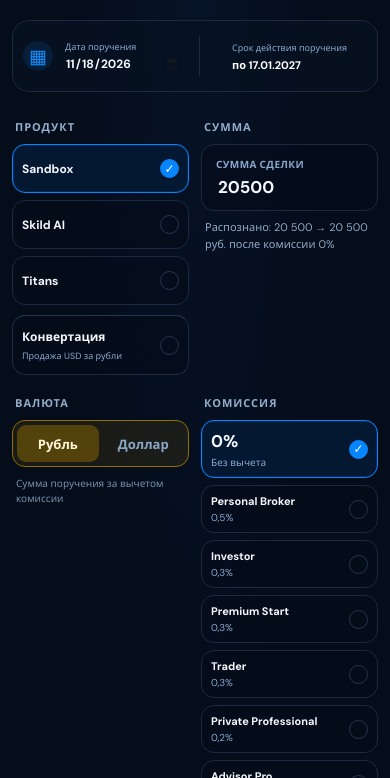
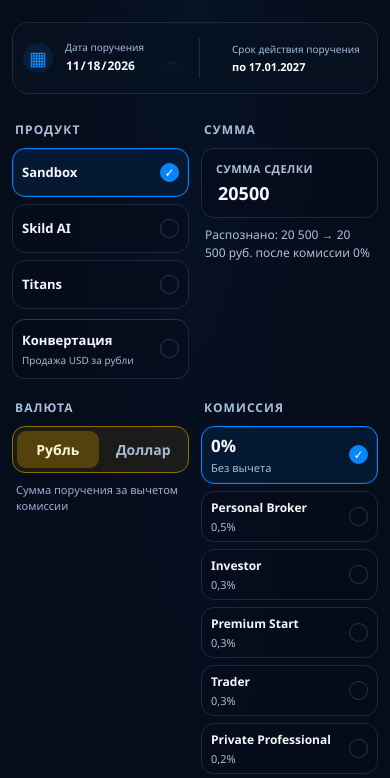
Before and after one commit to Romaaarioo/otc-gi, a plain HTML site: page index.html in a window 390 px wide. Shown: the part 154-932 px from the top of the page. Drawn offline with Linux system fonts and the light colour scheme.

Commit message:
Improve text sharpness and contrast

```diff
--- a/index.html
+++ b/index.html
@@ -9,7 +9,7 @@
       content="Генератор текста поручения на покупку и конвертацию."
     />
     <title>Драфт поручения</title>
-    <link rel="stylesheet" href="./styles.css?v=2" />
+    <link rel="stylesheet" href="./styles.css?v=3" />
   </head>
   <body>
     <main class="page">
--- a/styles.css
+++ b/styles.css
@@ -1,13 +1,11 @@
-@import url("https://fonts.googleapis.com/css2?family=DM+Sans:wght@400;500;600;700&family=Manrope:wght@400;500;600;700;800&display=swap");
-
 :root {
   color-scheme: dark;
-  font-family: "DM Sans", "Segoe UI", sans-serif;
+  font-family: "Segoe UI", Arial, sans-serif;
   color: #f4f7fc;
   background: #050c1a;
   font-synthesis: none;
-  text-rendering: optimizeLegibility;
-  --muted: #91a8c5;
+  text-rendering: auto;
+  --muted: #adc0d8;
   --line: #1b2a40;
   --panel: #071121;
   --blue: #0785ff;
@@ -28,11 +26,11 @@ button { color: inherit; }
 .page-header { text-align: center; margin: 0 auto 34px; }
 .eyebrow {
   display: inline-flex; align-items: center; gap: 8px; margin-bottom: 12px;
-  color: #78aee9; font-size: 10px; font-weight: 700; letter-spacing: .18em;
+  color: #8bbcf0; font-size: 11px; font-weight: 700; letter-spacing: .14em;
 }
 .eyebrow-dot { width: 6px; height: 6px; border-radius: 50%; background: #168cff; box-shadow: 0 0 12px #168cff; }
 h1, h2, p { margin: 0; }
-h1 { font: 800 clamp(28px, 3vw, 38px)/1.2 Manrope, sans-serif; letter-spacing: -.045em; }
+h1 { font: 700 clamp(28px, 3vw, 38px)/1.2 "Segoe UI", Arial, sans-serif; letter-spacing: -.035em; }
 .page-header p { max-width: 580px; margin: 9px auto 0; color: var(--muted); font-size: 15px; line-height: 1.65; }
 .date-panel {
   width: min(420px, 100%); min-height: 72px; margin: 0 auto 25px; padding: 12px 16px;
@@ -45,7 +43,7 @@ h1 { font: 800 clamp(28px, 3vw, 38px)/1.2 Manrope, sans-serif; letter-spacing: -
   color: #1490ff; background: #061e39; font-size: 19px;
 }
 .date-group label { display: grid; gap: 2px; }
-.date-label { color: #89a9cf; font-size: 11px; }
+.date-label { color: #a3bbd9; font-size: 12px; }
 #order-date {
   width: 132px; padding: 0; border: 0; outline: 0; background: transparent;
   color: #f5f8ff; font-size: 14px; font-weight: 700;
@@ -61,7 +59,7 @@ h1 { font: 800 clamp(28px, 3vw, 38px)/1.2 Manrope, sans-serif; letter-spacing: -
 }
 .field { min-width: 0; }
 .field h2, .draft-heading h2 {
-  margin: 2px 0 10px 3px; color: #92acc9; font-size: 12px; font-weight: 700;
+  margin: 2px 0 10px 3px; color: #a9bfd9; font-size: 13px; font-weight: 700;
   letter-spacing: .09em; text-transform: uppercase;
 }
 .choice-list, .commission-list { display: grid; gap: 7px; }
@@ -70,13 +68,13 @@ h1 { font: 800 clamp(28px, 3vw, 38px)/1.2 Manrope, sans-serif; letter-spacing: -
   border: 1px solid var(--line); border-radius: 13px; background: rgba(4, 12, 25, .56);
   text-align: left; cursor: pointer; transition: border-color .16s, background .16s, transform .16s;
 }
-.choice { min-height: 49px; padding: 10px 14px; font-size: 14px; font-weight: 700; }
+.choice { min-height: 49px; padding: 10px 14px; font-size: 15px; font-weight: 700; }
 .choice:hover, .commission-choice:hover { border-color: #315579; background: #09182b; }
 .choice:active, .commission-choice:active { transform: scale(.99); }
 .choice[aria-pressed="true"] { border-color: var(--blue); background: #041832; box-shadow: inset 0 0 0 1px rgba(7,133,255,.14); }
 .conversion-choice { min-height: 60px; margin-top: 3px; border-top-color: #23364e; }
 .conversion-choice span:first-child { display: grid; gap: 4px; }
-.conversion-choice small { color: #8aa8cb; font-size: 11px; font-weight: 400; }
+.conversion-choice small { color: #a5bbd6; font-size: 12px; font-weight: 400; }
 .radio-mark { width: 19px; height: 19px; flex: 0 0 19px; border: 1px solid #24364f; border-radius: 50%; }
 [aria-pressed="true"] .radio-mark { display: grid; place-items: center; border-color: #0785ff; background: #0785ff; }
 [aria-pressed="true"] .radio-mark::after { content: "✓"; color: white; font-size: 12px; font-weight: 700; }
@@ -84,10 +82,10 @@ h1 { font: 800 clamp(28px, 3vw, 38px)/1.2 Manrope, sans-serif; letter-spacing: -
   display: grid; gap: 4px; padding: 12px 14px 11px; border: 1px solid var(--line); border-radius: 13px;
   background: rgba(4, 12, 25, .56);
 }
-.input-card span, .custom-rate span { color: #8aa8cb; font-size: 10px; font-weight: 600; letter-spacing: .04em; text-transform: uppercase; }
-#amount { min-width: 0; width: 100%; border: 0; outline: 0; background: transparent; color: #f5f8ff; font-size: 17px; font-weight: 700; }
+.input-card span, .custom-rate span { color: #a9bfd9; font-size: 11px; font-weight: 600; letter-spacing: .04em; text-transform: uppercase; }
+#amount { min-width: 0; width: 100%; border: 0; outline: 0; background: transparent; color: #f5f8ff; font-size: 18px; font-weight: 700; }
 #amount::placeholder { color: #526982; font-size: 14px; font-weight: 400; }
-.hint { min-height: 32px; padding: 8px 4px 0; color: var(--muted); font-size: 11px; line-height: 1.5; }
+.hint { min-height: 32px; padding: 8px 4px 0; color: var(--muted); font-size: 12px; line-height: 1.5; }
 .currency-switch {
   display: grid; grid-template-columns: 1fr 1fr; gap: 4px; padding: 4px;
   border: 1px solid #00795f; border-radius: 13px; background: rgba(0, 97, 71, .19);
@@ -96,17 +94,17 @@ h1 { font: 800 clamp(28px, 3vw, 38px)/1.2 Manrope, sans-serif; letter-spacing: -
 .currency-switch.currency-rub { border-color: #927000; background: rgba(138, 102, 0, .16); }
 .currency-switch button {
   min-height: 37px; padding: 0 6px; border: 0; border-radius: 9px; background: transparent;
-  color: #8ca7c5; font-size: 13px; font-weight: 700; cursor: pointer; transition: .16s;
+  color: #a5bad3; font-size: 14px; font-weight: 700; cursor: pointer; transition: .16s;
 }
 .currency-switch button[aria-pressed="true"] { color: #eafff8; background: rgba(0, 145, 103, .35); }
 .currency-switch.currency-rub button[aria-pressed="true"] { color: #fff6d6; background: rgba(164, 122, 0, .42); }
 .currency-switch.is-locked { opacity: .68; }
-.currency-note { margin: 9px 4px; color: #7790ad; font-size: 10px; line-height: 1.5; }
+.currency-note { margin: 9px 4px; color: #9bb2cf; font-size: 11px; line-height: 1.5; }
 .commission-list { gap: 7px; }
 .commission-choice { min-height: 53px; padding: 8px 12px; }
 .commission-choice > span:first-child { display: grid; gap: 3px; }
-.commission-choice strong { font-size: 12px; font-weight: 700; }
-.commission-choice small { color: #8aa8cb; font-size: 10px; }
+.commission-choice strong { font-size: 13px; font-weight: 700; }
+.commission-choice small { color: #a5bbd6; font-size: 11px; }
 .commission-choice[aria-pressed="true"] { border-color: var(--blue); background: #041832; box-shadow: inset 0 0 0 1px rgba(7,133,255,.12); }
 .commission-choice:first-child { min-height: 68px; }
 .commission-choice:first-child strong { font-size: 17px; }
@@ -120,7 +118,7 @@ h1 { font: 800 clamp(28px, 3vw, 38px)/1.2 Manrope, sans-serif; letter-spacing: -
 .copy-button {
   display: inline-flex; align-items: center; gap: 7px; margin: -3px 0 8px; padding: 6px 11px;
   border: 1px solid var(--line); border-radius: 999px; background: transparent; color: #c7d7eb;
-  font-size: 11px; font-weight: 600; cursor: pointer; transition: .16s;
+  font-size: 12px; font-weight: 600; cursor: pointer; transition: .16s;
 }
 .copy-button:hover:not(:disabled) { border-color: var(--blue); color: white; }
 .copy-button:disabled { opacity: .45; cursor: not-allowed; }
@@ -129,11 +127,11 @@ h1 { font: 800 clamp(28px, 3vw, 38px)/1.2 Manrope, sans-serif; letter-spacing: -
   background: rgba(4, 12, 25, .64);
 }
 .draft-card pre {
-  margin: 0; color: #f0f5fd; font: 500 13px/1.8 "DM Sans", "Segoe UI", sans-serif;
+  margin: 0; color: #f5f8ff; font: 500 14px/1.8 "Segoe UI", Arial, sans-serif;
   white-space: pre-wrap; overflow-wrap: anywhere;
 }
-.draft-footnote { margin: 9px 3px; color: #667d99; font-size: 10px; }
-footer { margin-top: 30px; color: #536982; text-align: center; font-size: 10px; }
+.draft-footnote { margin: 9px 3px; color: #91a8c2; font-size: 11px; }
+footer { margin-top: 30px; color: #8296ae; text-align: center; font-size: 11px; }
 .toast {
   position: fixed; left: 50%; bottom: 24px; z-index: 5; padding: 11px 16px;
   border: 1px solid #254261; border-radius: 12px; background: #0b1b30; color: white;
@@ -159,10 +157,10 @@ button:focus-visible, input:focus-visible { outline: 2px solid #36a0ff; outline-
   .field-commission { grid-column: 2; grid-row: span 2; }
   .field-draft { grid-column: 1 / -1; }
   .commission-choice { min-height: 48px; padding: 7px 9px; }
-  .commission-choice strong { font-size: 11px; }
+  .commission-choice strong { font-size: 12px; }
   .commission-choice:first-child { min-height: 58px; }
   .draft-card { min-height: 210px; padding: 15px; }
-  .draft-card pre { font-size: 12px; }
+  .draft-card pre { font-size: 13px; }
 }
 @media (max-width: 430px) {
   .page { width: calc(100% - 24px); }
@@ -171,8 +169,8 @@ button:focus-visible, input:focus-visible { outline: 2px solid #36a0ff; outline-
   #order-date { width: 115px; font-size: 12px; }
   .expiry-group { min-width: 135px; }
   .expiry-group strong { font-size: 11px; }
-  .date-label { font-size: 9px; }
-  .choice { padding: 9px; font-size: 12px; }
-  .conversion-choice small { font-size: 9px; }
-  .field h2, .draft-heading h2 { font-size: 11px; }
+  .date-label { font-size: 10px; }
+  .choice { padding: 9px; font-size: 13px; }
+  .conversion-choice small { font-size: 10px; }
+  .field h2, .draft-heading h2 { font-size: 12px; }
 }
```
